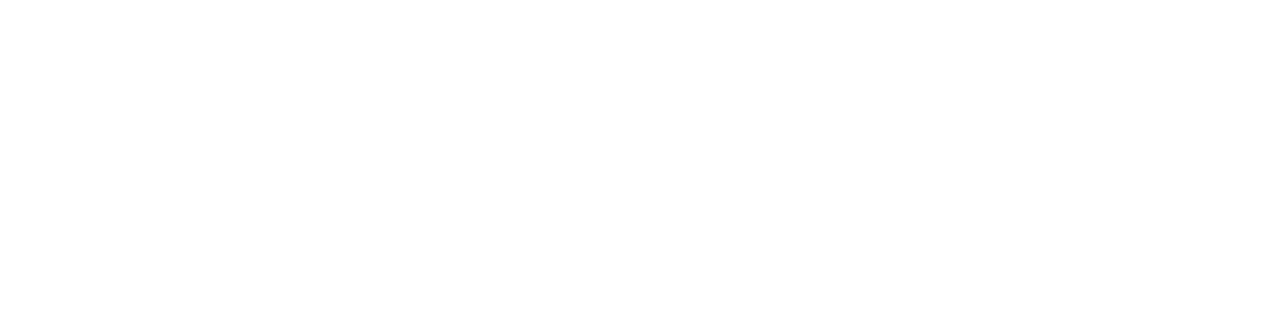
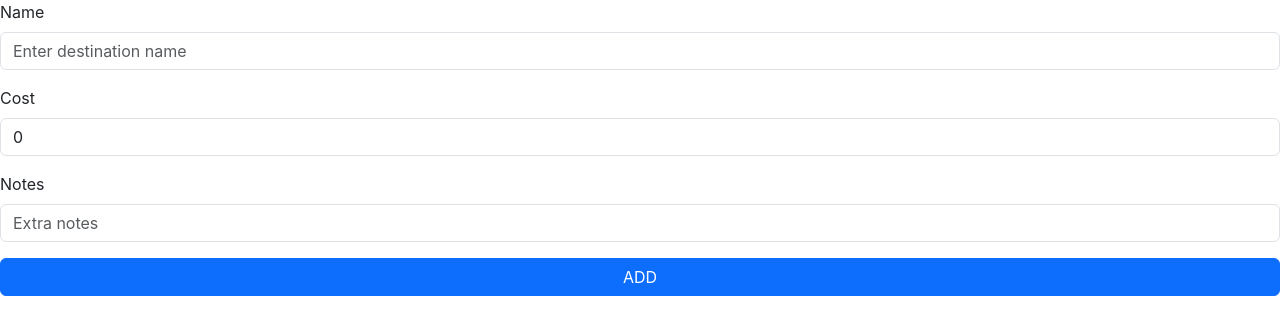
Before and after one commit to magiciansz/TT1_14, a React (Create React App) app in the folder frontend/dbs-tt24-itinerary/: page /create-destination in a window 1280 px wide. Before the commit this address had no page. Shown: the top 334 px of the page. Built offline with nearby package versions, Linux system fonts and the light colour scheme.

Commit message:
Destination pages with routing

```diff
--- a/frontend/dbs-tt24-itinerary/src/App.js
+++ b/frontend/dbs-tt24-itinerary/src/App.js
@@ -3,6 +3,8 @@
 import Login from "./components/Login";
 import CreateItinerary from "./components/CreateItinerary";
 import Dashboard from "./components/Dashboard";
+import AddDestination from './components/AddDestination';
+import Destination from './components/Destination';
 
 function App() {
   return (
@@ -11,6 +13,8 @@
         <Route path='/' element={<Login />} />
         <Route path='home' element={<Dashboard />} />
         <Route path='create-itinerary' element={<CreateItinerary />} />
+        <Route path='create-destination' element={<AddDestination />} />
+        <Route path='destination' element={<Destination />} />
       </Routes>
     </BrowserRouter>
   );
--- /dev/null
+++ b/frontend/dbs-tt24-itinerary/src/components/AddDestination.js
@@ -0,0 +1,66 @@
+import '../App.css';
+import '../index.js';
+import { useState, useEffect }  from "react";
+import { Table, Button, Form } from "react-bootstrap";
+import { Link } from 'react-router-dom';
+import axios from "axios";
+
+export default function AddDestination(){
+
+    // Initialize state for form data
+    const [formData, setFormData] = useState({
+    name: "",
+    cost: 0.0,
+    notes: "",
+    country: 1
+  });
+
+    function handleSubmit(e) {
+        e.preventDefault();
+        // const data = parseForm(e.target);
+        // fetch("/some-endpoint", { method: "post", data });
+    }
+
+    const handleUserInput = (event) => {
+        var name = event.target.name;
+        var value = event.target.value;
+        setFormData({ ...formData, [name]: value });
+      };
+
+    return(
+      <>
+       <form onSubmit={handleSubmit}>
+          <Form.Group className="mb-3">
+            <Form.Label>Name</Form.Label>
+              <Form.Control
+                id="name"
+                placeholder="Enter destination name"
+                value={formData.name}
+                onChange={handleUserInput}
+              />
+          </Form.Group>
+          <Form.Group className="mb-3">
+            <Form.Label>Cost</Form.Label>
+              <Form.Control
+                id="cost"
+                placeholder="Enter destination cost"
+                value={formData.cost}
+                onChange={handleUserInput}
+              />
+          </Form.Group>
+          <Form.Group className="mb-3">
+            <Form.Label>Notes</Form.Label>
+              <Form.Control
+                id="notes"
+                placeholder="Extra notes"
+                value={formData.notes}
+                onChange={handleUserInput}
+              />
+          </Form.Group>
+          <Form.Group className="d-grid">
+            <Button type="submit">ADD</Button>
+          </Form.Group>
+          </form>
+      </>
+    )
+  }
--- /dev/null
+++ b/frontend/dbs-tt24-itinerary/src/components/Destination.js
@@ -0,0 +1,58 @@
+
+import '../index.js';
+import { useState, useEffect }  from "react";
+import { Table, Button, Form } from "react-bootstrap";
+import { Link } from 'react-router-dom';
+import axios from "axios";
+
+
+// Display list of destinations for a specific country
+function Destination() {
+  const [destinations, setDestinations] = useState([]);
+
+  useEffect(() => {
+    var url = "https://h4g.fly.dev/destination/";
+    axios.get(url).then((res) => {
+      const result = res.data;
+      setDestinations(result["data"]);
+    });
+
+  }, []);
+
+  return (
+    <div className="App">
+      <header className="App-header">
+        <p>
+          Country name
+        </p>
+
+        <Link to="/create-destination"><Button>ADD DESTINATION + </Button></Link>
+
+      <Table>
+      <thead>
+        <tr>
+          <th>Name</th>
+          <th>Notes</th>
+          <th>Cost</th>
+        </tr>
+      </thead>
+      <tbody>
+        {destinations.map((item)=>(
+          <tr key={item.id}>
+            <td>{item.name}</td>
+            <td>{item.notes}</td>
+            <td>{item.cost}</td>
+
+          </tr>
+        ))}
+      </tbody>
+
+      </Table>
+
+      </header>
+
+    </div>
+  );
+}
+
+export default Destination;
```
